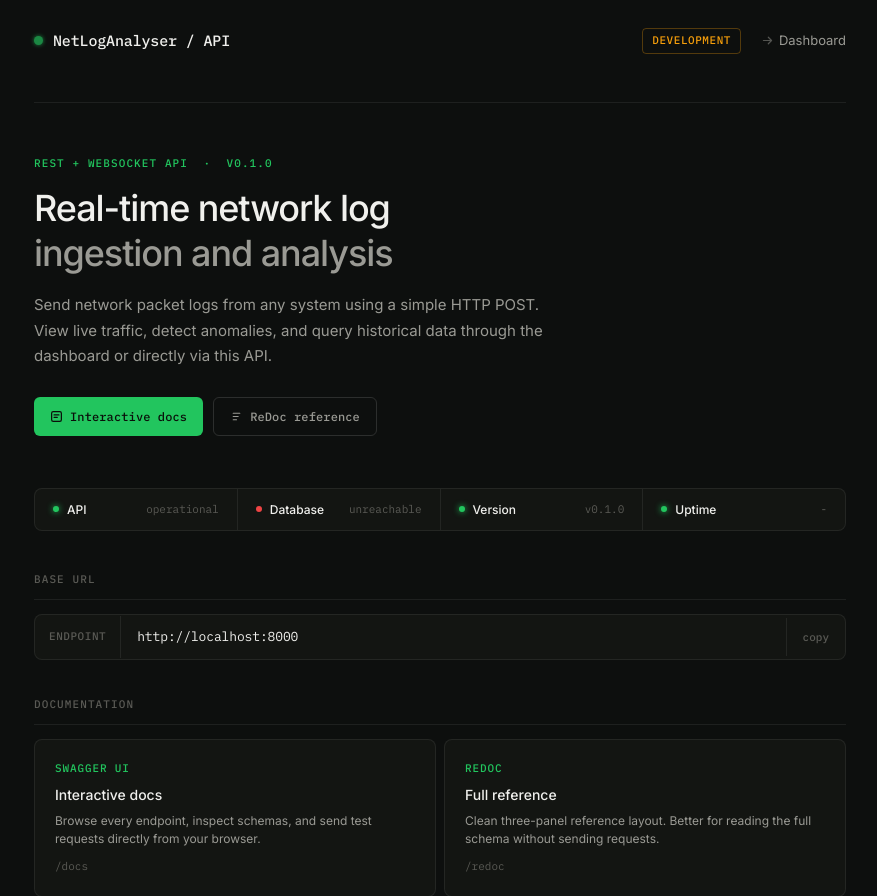
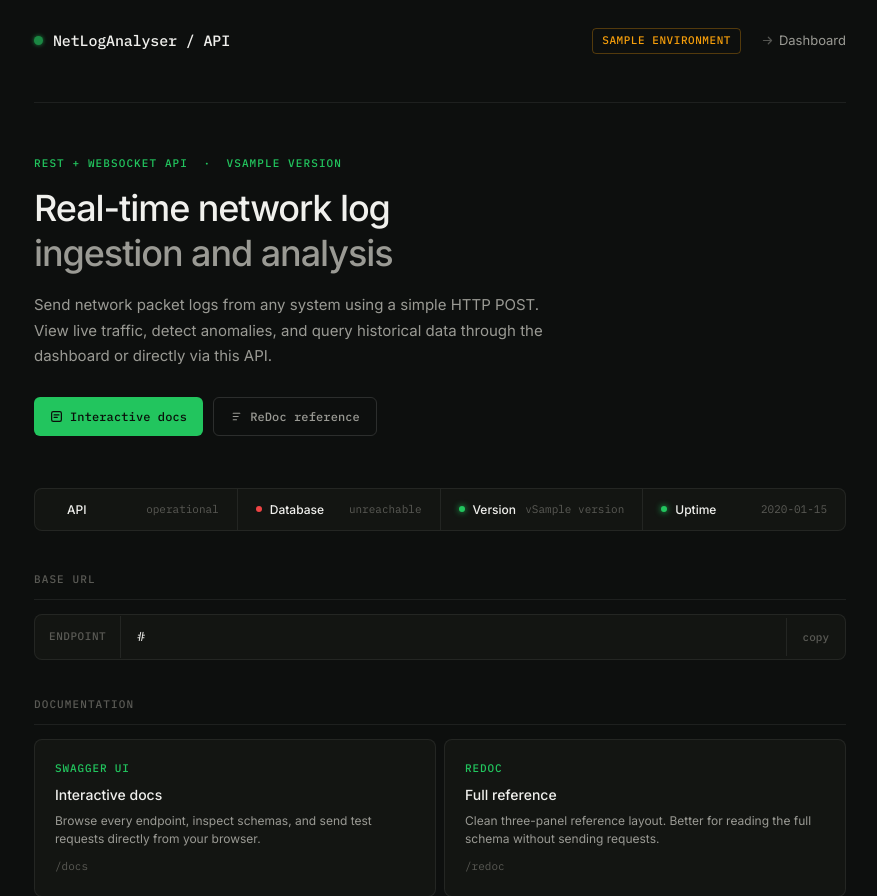
Before and after one commit to HannanAFC/NetLogAnalyser, a FastAPI app: template backend/templates/index.html in a window 1280 px wide. Shown: the top 896 px of the page, without its empty margins (200-1077 px from the left). Run offline with FastAPI, Linux system fonts and the light colour scheme; the template is opened without the code that fills it: most values are stand-ins (such as "Sample title", 1, 10 or a date in 2020); parts of the project's set-up code (start-up, migrations or seed data) failed here and were passed over.

Commit message:
fix: render more api page information on the backend, amend status indicators to account for broken db

```diff
--- a/backend/config.py
+++ b/backend/config.py
@@ -15,6 +15,7 @@
     debug:                               bool = False
     environment:                         str = "development"
     frontend_url:                        str = "http://localhost:3000"
+    backend_url:                         str = "http://localhost:8000"
 
     # Database
     database_url:                        str
--- a/backend/main.py
+++ b/backend/main.py
@@ -1,9 +1,9 @@
 import time
 from contextlib import asynccontextmanager
+from math import floor
 from typing import Annotated
 
 from auth import router as auth_router
-from users import router as users_router
 from config import SecurityHeadersMiddleware, settings
 from database import engine, get_db
 from fastapi import Depends, FastAPI, Request, status
@@ -14,6 +14,7 @@
 from schemas import HealthResponse
 from sqlalchemy import text
 from sqlalchemy.ext.asyncio import AsyncSession
+from users import router as users_router
 
 
 @asynccontextmanager
@@ -48,11 +49,24 @@
 
 @app.get( "/", include_in_schema=False, name="Index", tags=[ "utilities" ] )
 def root( request: Request ):
+    uptime_seconds = "0s"
+    uptime_exact   = time.time( ) - startTime
+    if uptime_exact < 60:
+        uptime_seconds = f"{ floor( uptime_exact ) }s"
+    elif uptime_exact < 3600:
+        uptime_seconds = f"{ floor( uptime_exact / 60 ) }m"
+    else:
+        uptime_seconds = f"{ floor( uptime_exact / 3600 ) }h { floor( ( uptime_exact % 3600 ) / 60 ) }m"
+
     return templates.TemplateResponse(
         request,
         "index.html",
         {
-            "frontend_url": settings.frontend_url
+            "frontend_url": settings.frontend_url,
+            "backend_url": settings.backend_url,
+            "environment": settings.environment,
+            "version": settings.app_version,
+            "uptime_seconds": uptime_seconds
         }
     )
 
--- a/backend/static/js/index.js
+++ b/backend/static/js/index.js
@@ -3,7 +3,7 @@
 {
     try
     {
-        const res = await fetch( '/health' );
+        const res = await fetch( '/health' )
         const data = await res.json( );
 
         const apiDot    = document.getElementById( 'apiDot' );
@@ -12,6 +12,16 @@
         const dbStatus  = document.getElementById( 'dbStatus' );
         const tag       = document.getElementById( 'envTag' );
 
+        if ( !res.ok && res.status == 503 )
+        {
+            apiDot.className = 'status-dot loading';
+            apiStatus.textContent = 'operational';
+
+            dbDot.className = 'status-dot err';
+            dbStatus.textContent = 'unreachable';
+        }
+        else
+        {
             apiDot.className = 'status-dot ok';
             apiStatus.textContent = 'operational';
 
@@ -44,7 +54,8 @@
                 document.getElementById( 'baseUrl' ).textContent = window.location.origin;
             }
         }
-    catch
+    }
+    catch ( error )
     {
         document.getElementById( 'apiDot' ).className = 'status-dot err';
         document.getElementById( 'apiStatus' ).textContent = 'unreachable';
--- a/backend/templates/index.html
+++ b/backend/templates/index.html
@@ -18,7 +18,7 @@
                 <span class="wordmark-name">NetLogAnalyser / API</span>
             </a>
             <div class="header-right">
-                <span class="env-tag dev" id="envTag">development</span>
+                <span class="env-tag dev" id="envTag">{{ environment }}</span>
                 <a class="dash-link" href="{{ frontend_url }}">
                     <svg width="13" height="13" viewBox="0 0 16 16" fill="none">
                         <path d="M3 8h10M9 4l4 4-4 4" stroke="currentColor" stroke-width="1.5" stroke-linecap="round"
@@ -31,7 +31,7 @@
 
         <!-- Hero -->
         <section class="hero">
-            <p class="hero-eyebrow">REST + WebSocket API &nbsp;·&nbsp; v0.1.0</p>
+            <p class="hero-eyebrow">REST + WebSocket API &nbsp;·&nbsp; v{{ version }}</p>
             <h1>Real-time network log<br><em>ingestion and analysis</em></h1>
             <p class="hero-desc">
                 Send network packet logs from any system using a simple HTTP POST.
@@ -70,12 +70,12 @@
             <div class="status-item">
                 <div class="status-dot ok"></div>
                 <span class="status-label">Version</span>
-                <span class="status-value" id="versionValue">v0.1.0</span>
+                <span class="status-value" id="versionValue">v{{ version }}</span>
             </div>
             <div class="status-item">
                 <div class="status-dot ok"></div>
                 <span class="status-label">Uptime</span>
-                <span class="status-value" id="uptimeValue">-</span>
+                <span class="status-value" id="uptimeValue">{{ uptime_seconds }}</span>
             </div>
         </div>
 
@@ -84,7 +84,7 @@
             <p class="section-title">Base URL</p>
             <div class="url-row">
                 <span class="url-label">endpoint</span>
-                <span class="url-value" id="baseUrl">http://localhost:8000</span>
+                <span class="url-value" id="baseUrl">{{ backend_url }}</span>
                 <button class="copy-btn">copy</button>
             </div>
         </div>
```
Lines whose indentation alone changed are shown as unchanged.
